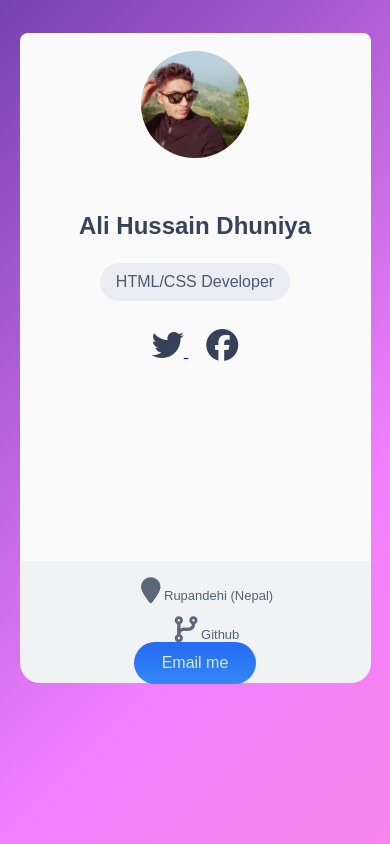
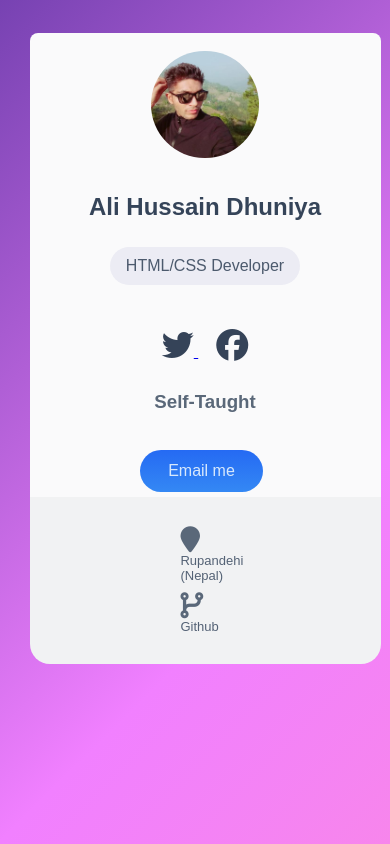
Before and after one commit to Alidhuniya/HTMLCSS-Projects, a plain HTML site: page HTMLCSS-Portfolio/htmlcss-dev/index.html in a window 390 px wide. Shown: the top 844 px of the page. Drawn offline with Linux system fonts and the light colour scheme.

Commit message:
leftSidebar-finished

```diff
--- a/HTMLCSS-Portfolio/htmlcss-dev/index.html
+++ b/HTMLCSS-Portfolio/htmlcss-dev/index.html
@@ -14,8 +14,9 @@
   <body>
 
     <div class="wrapper">
+        <!-- start-GridContainer -->
+      <div class="container">
         <!--Left-side-bar -->
-      <div class="container">
         <section class="left">
           <img src="image/avatar.jpg" alt="avatar-image" class="avatar" />
           <h2>Ali Hussain Dhuniya</h2>
@@ -31,12 +32,16 @@
             </a>
           </figure>
 
+          <div class="slogan">
+            <h3>Self-Taught </h3>
+          </div>
+
           <div class="contact">
             <div class="location-container">
               <span
                 ><a
                   href="https://www.google.com/maps/place/Rupandehi/@27.5775054,83.1220033,10z/data=!3m1!4b1!4m5!3m4!1s0x3996995e4b5965b3:0xecd49d422ee27d46!8m2!3d27.6264239!4d83.3789389"
-                  ><i
+                  target="_blank"><i
                     style="color: #5A6879;"
                     class="fas fa-map-marker fa-2x location"
                   ></i>
@@ -55,6 +60,7 @@
                 ></span
               >
             </div>
+
           </div>
             <div class="email-container">
               <a
@@ -65,7 +71,10 @@
             </div>
 
         </section>
+        <!-- end-left-sidebar -->
       </div>
+      <!-- end-Gridcontainer -->
     </div>
+    <!-- End-wrapper -->
   </body>
 </html>
--- a/HTMLCSS-Portfolio/htmlcss-dev/style.css
+++ b/HTMLCSS-Portfolio/htmlcss-dev/style.css
@@ -4,11 +4,17 @@ html {
   margin: 0;
   padding: 0;
 }
+*, *::before, *::after {
+    margin: 0;
+    padding: 0;
+    border: 0;
+    box-sizing: border-box;
+}
 
 .wrapper {
   width: 100%;
   max-width: 1300px;
-  margin: 0 ;
+  margin: 10px;
   height: 90vh;
   display: flex;
   flex-direction: column;
@@ -21,6 +27,7 @@ html {
   display: grid;
   grid-template-columns: 1fr 3fr;
   height: 42.5rem;
+
   grid-gap: 30px;
 }
 
@@ -59,6 +66,12 @@ html {
   color: rgb(76, 90, 109);
   text-transform: capitalize;
 }
+
+.slogan {
+  position: absolute;
+  top: 22.4rem;
+  color: #5A6879;
+}
 .social-links {
   position: absolute;
   top: 18.5rem;
@@ -84,32 +97,9 @@ html {
 }
 
 .location-container, .git-container {
-  margin: 10px 22%;
-}
-/* .location {
-  width: 18px;
-} */
-.location-container span {
-  bottom: 0.4rem;
-  /* display: inline-block; */
-  position: relative;
-  color: rgb(84, 98, 117);
-  font-size: smaller;
+  margin: 10px 29%;
 }
 
-/* .git-container {
-  margin: 10px 22%;
-} */
-
-/* .git {
-  width: 18px;
-} */
-.git-container span {
-  bottom: 0.2rem;
-  /* display: inline-block; */
-  position: relative;
-  color: rgb(84, 98, 117);
-}
 .git-container,
 .location-container,
 span a {
@@ -117,13 +107,12 @@ span a {
   color: rgb(84, 98, 117);
   font-size: small;
   position: relative;
-  bottom: 0.2rem;
+
   text-transform: capitalize;
-  left: 6px;
+
 }
 
 .email-container {
-  /* margin: 10px 22%; */
   position: absolute;
   top: 40rem;
 }
@@ -169,7 +158,7 @@ span a {
     top: -28rem;
   }
 
-  .contact {
+  /* .contact {
     display: flex;
     justify-content: space-between;
     border-radius: 0 0 20px 20px;
@@ -179,21 +168,19 @@ span a {
     text-align: center;
 
   }
+  */
+  .contact {
+    display: block;
+    text-align: justify;
+    position: absolute;
+    top: 29rem;
+    width: 100%;
+    background-color: rgb(241, 242, 243);
+  }
 
-
-  /* .location-container, .git-container, span {
-    margin-top: 10px;
-
-
-  } */
-
-  /* .location-container,
-  .git-container {
-    display: flex;
-    justify-content: space-evenly;
-    position: relative;
-  } */
-
+  .location-container, .git-container {
+    margin: 10px 43%;
+  }
 
   .email-contact {
     color: rgb(215, 232, 252);
@@ -207,13 +194,17 @@ span a {
     padding: 12px 28px;
     display: flex;
     justify-content: center;
-    margin-top: -6rem;
+    margin-top: -5.8rem;
     position: static;
+    margin-left: -44px;
 
   }
 }
+@media all and () {
 
-@media only screen and (max-width: 600px) {
+}
+
+@media screen and  (max-width: 1066px) {
   .contact {
     display: block;
     padding: 20px 0;
@@ -233,9 +224,10 @@ span a {
     padding: 12px 28px;
     display: flex;
     justify-content: center;
-    margin-top: -1.9rem;
+    margin-top: -13.9rem;
     position: static;
-    /* width: 10rem; */
+    margin-left: -7px;
+
   }
 
 }
```
